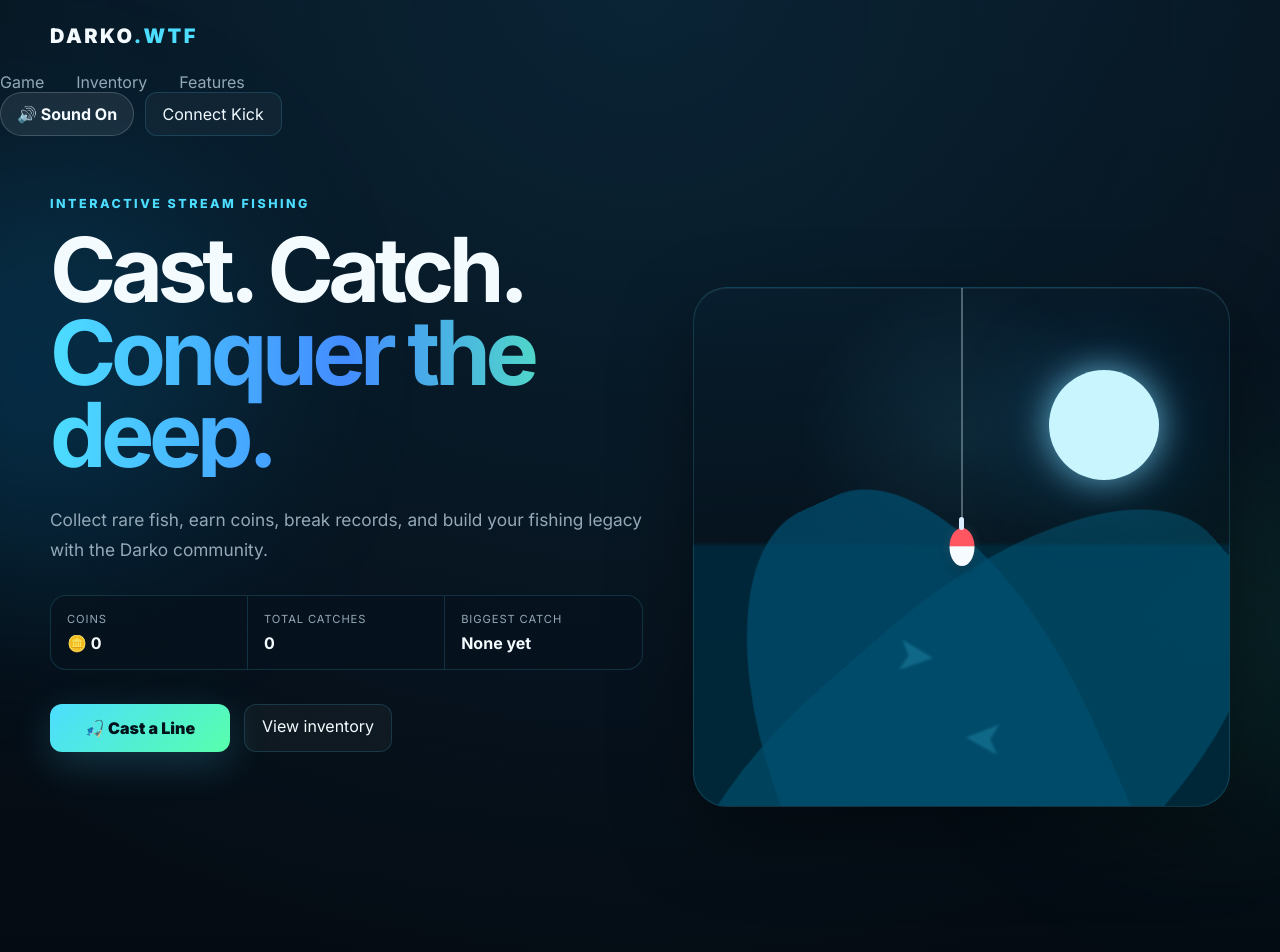
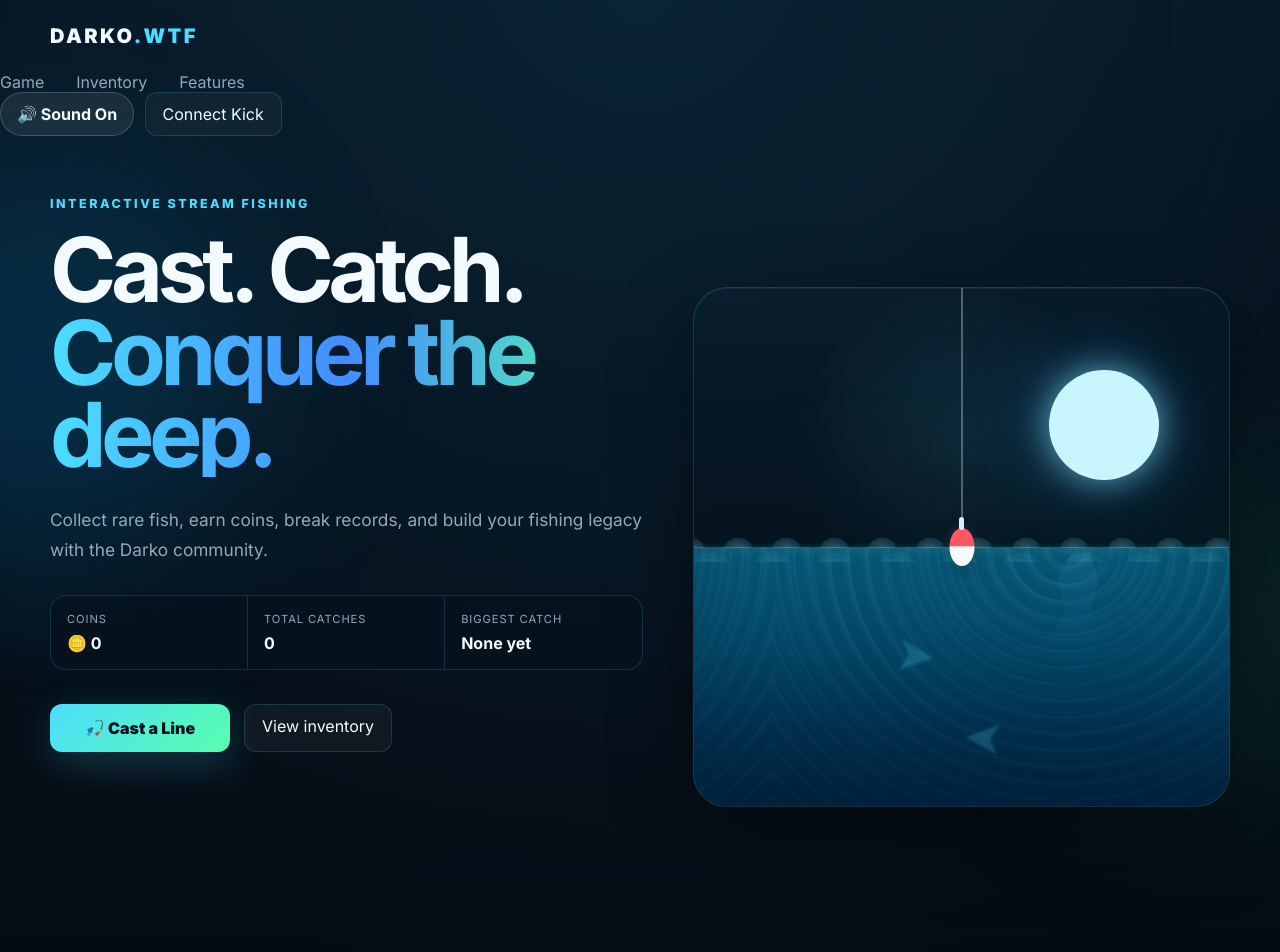
Before and after one commit to jeffthegreat79-prog/darko, a React (Vite) app: page / in a window 1280 px wide. Shown: the top 952 px of the page. Built offline with nearby package versions, Linux system fonts and the light colour scheme; no server answers.

Commit message:
Polish Kick player card and water visuals

```diff
--- a/src/App.css
+++ b/src/App.css
@@ -253,7 +253,93 @@
 .player-summary strong {
   margin-top: 7px;
 }
+/* ---------- Kick player stats ---------- */
 
+.kick-player-summary {
+  margin-top: 18px;
+
+  grid-template-columns: repeat(2, minmax(0, 1fr));
+
+  position: relative;
+  overflow: hidden;
+
+  border: 1px solid rgba(69, 235, 210, 0.28);
+
+  background:
+    radial-gradient(
+      circle at top left,
+      rgba(51, 205, 255, 0.12),
+      transparent 42%
+    ),
+    linear-gradient(
+      135deg,
+      rgba(8, 27, 41, 0.96),
+      rgba(5, 18, 30, 0.92)
+    );
+
+  box-shadow:
+    0 12px 30px rgba(0, 0, 0, 0.22),
+    inset 0 1px 0 rgba(255, 255, 255, 0.03);
+}
+
+.kick-player-summary::before {
+  content: '';
+  position: absolute;
+  top: 0;
+  left: 0;
+  width: 100%;
+  height: 2px;
+
+  background: linear-gradient(
+    90deg,
+    transparent,
+    #35d9ff,
+    #55f2c5,
+    transparent
+  );
+
+  opacity: 0.9;
+}
+
+.kick-player-summary article {
+  min-width: 0;
+  padding: 18px 20px;
+
+  border-right: 0;
+}
+
+.kick-player-summary article:nth-child(odd) {
+  border-right: 1px solid var(--panel-border);
+}
+
+.kick-player-summary article:nth-child(n + 3) {
+  border-top: 1px solid var(--panel-border);
+}
+
+.kick-player-summary span {
+  color: #8edcf4;
+}
+
+.kick-player-summary strong {
+  font-size: 1.05rem;
+  line-height: 1.35;
+}
+
+.kick-player-summary article:first-child strong {
+  color: #ffffff;
+  font-size: 1.15rem;
+
+  text-shadow:
+    0 0 12px rgba(53, 217, 255, 0.25);
+}
+
+.kick-player-summary article:nth-child(2) strong {
+  color: #ffd166;
+}
+
+.kick-player-summary article:nth-child(4) strong {
+  color: #55f2c5;
+}
 /* ---------- Catch display ---------- */
 
 .catch-display {
@@ -479,28 +565,224 @@
 /* Soft waves remain below the shared water level. */
 .water {
   position: absolute;
-  left: -15%;
+  left: -5%;
   top: var(--water-level);
-  width: 130%;
-  height: 62%;
-  border-radius: 44%;
+  width: 110%;
+  height: 52%;
   pointer-events: none;
+
+  border-radius: 0;
+
+  background-size:
+    100% 100%,
+    180px 22px;
+
+  background-repeat:
+    no-repeat,
+    repeat-x;
 }
 
 .water-back {
   z-index: 3;
-  background: rgba(0, 111, 151, 0.38);
-  transform: translateY(22%) rotate(5deg);
-  animation: wave 16s linear infinite;
+
+  background:
+    linear-gradient(
+      180deg,
+      rgba(18, 132, 168, 0.48) 0%,
+      rgba(5, 91, 126, 0.62) 30%,
+      rgba(2, 48, 77, 0.86) 72%,
+      rgba(1, 28, 50, 0.96) 100%
+    ),
+    repeating-radial-gradient(
+      ellipse at 50% 0%,
+      rgba(125, 225, 255, 0.15) 0px,
+      rgba(125, 225, 255, 0.06) 4px,
+      transparent 9px,
+      transparent 20px
+    );
+
+  box-shadow:
+    inset 0 4px 8px rgba(150, 235, 255, 0.12),
+    inset 0 -80px 100px rgba(0, 12, 28, 0.35);
+
+  transform: none;
+
+  animation: lake-drift 10s linear infinite;
 }
 
 .water-front {
   z-index: 4;
-  background: rgba(0, 78, 111, 0.72);
-  transform: translateY(35%) rotate(-7deg);
-  animation: wave-reverse 20s linear infinite;
+
+  top: calc(var(--water-level) + 4px);
+
+  background:
+    linear-gradient(
+      180deg,
+      rgba(5, 103, 141, 0.28) 0%,
+      rgba(3, 71, 108, 0.46) 40%,
+      rgba(1, 35, 64, 0.78) 100%
+    ),
+    repeating-radial-gradient(
+      ellipse at 50% 0%,
+      rgba(102, 213, 247, 0.13) 0px,
+      rgba(102, 213, 247, 0.04) 3px,
+      transparent 8px,
+      transparent 18px
+    );
+
+  opacity: 0.9;
+
+  transform: none;
+
+  animation: lake-drift-reverse 14s linear infinite;
+}
+@keyframes lake-drift {
+  from {
+    background-position:
+      center,
+      0 0;
+  }
+
+  to {
+    background-position:
+      center,
+      180px 0;
+  }
 }
 
+@keyframes lake-drift-reverse {
+  from {
+    background-position:
+      center,
+      180px 0;
+  }
+
+  to {
+    background-position:
+      center,
+      0 0;
+  }
+}
+/* ---------- Small rolling surface waves ---------- */
+
+.water-back::before,
+.water-front::before {
+  content: '';
+  position: absolute;
+
+  left: -10%;
+  top: -17px;
+
+  width: 130%;
+  height: 20px;
+
+  background:
+    radial-gradient(
+      ellipse at 50% 100%,
+      rgba(135, 229, 255, 0.28) 0%,
+      rgba(92, 201, 235, 0.16) 38%,
+      transparent 42%
+    );
+
+  background-size: 48px 18px;
+  background-repeat: repeat-x;
+
+  pointer-events: none;
+}
+
+.water-back::before {
+  animation: small-wave-roll 5s linear infinite;
+}
+
+.water-front::before {
+  top: -5px;
+  opacity: 0.55;
+  background-size: 62px 16px;
+  animation: small-wave-roll-reverse 7s linear infinite;
+}
+/* ---------- Moon reflection shimmer ---------- */
+
+.hero-art::after {
+  content: '';
+  position: absolute;
+
+  left: 72%;
+  top: calc(var(--water-level) + 6px);
+  transform: translateX(-50%);
+
+  width: 110px;
+  height: 210px;
+
+  background:
+    linear-gradient(
+      180deg,
+      rgba(190, 240, 255, 0.22) 0%,
+      rgba(120, 220, 255, 0.14) 22%,
+      rgba(70, 190, 235, 0.08) 48%,
+      rgba(20, 90, 130, 0.02) 100%
+    );
+
+  clip-path: polygon(
+    46% 0%,
+    58% 0%,
+    68% 14%,
+    60% 28%,
+    72% 42%,
+    55% 58%,
+    64% 74%,
+    48% 100%,
+    36% 100%,
+    28% 74%,
+    40% 58%,
+    24% 42%,
+    38% 28%,
+    30% 14%
+  );
+
+  opacity: 0.7;
+  filter: blur(3px);
+
+  pointer-events: none;
+  z-index: 2;
+
+  animation: moon-shimmer 4.5s ease-in-out infinite;
+}
+
+@keyframes moon-shimmer {
+  0% {
+    transform: translateX(-50%) scaleY(1);
+    opacity: 0.58;
+  }
+
+  50% {
+    transform: translateX(-50%) scaleY(1.06);
+    opacity: 0.82;
+  }
+
+  100% {
+    transform: translateX(-50%) scaleY(1);
+    opacity: 0.58;
+  }
+}
+@keyframes small-wave-roll {
+  from {
+    background-position-x: 0;
+  }
+
+  to {
+    background-position-x: 48px;
+  }
+}
+
+@keyframes small-wave-roll-reverse {
+  from {
+    background-position-x: 62px;
+  }
+
+  to {
+    background-position-x: 0;
+  }
+}
 /* Ripples begin directly underneath the bobber. */
 .splash-ring {
   position: absolute;
```
